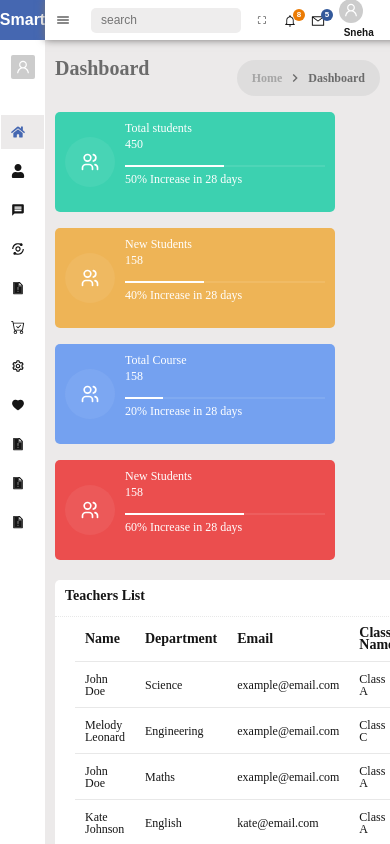
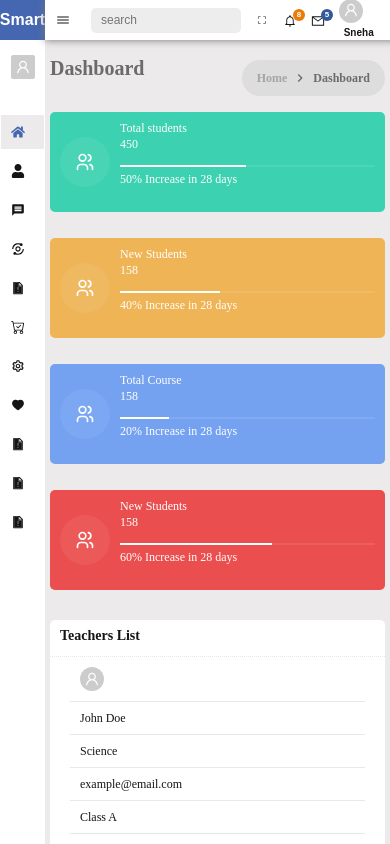
Before and after one commit to melodyLeonard/dashboard-design-task, a React (Create React App) app: page /dashboard in a window 390 px wide. Built offline with nearby package versions, Linux system fonts and the light colour scheme.

Commit message:
made design responsive

```diff
--- a/src/components/cards/colorCards/colorCards.scss
+++ b/src/components/cards/colorCards/colorCards.scss
@@ -5,6 +5,11 @@
     padding: 10px;
     display: flex;
     flex-direction: row;
+
+    @media only screen and (max-width: 500px) {
+        width: 100%;
+        margin-bottom: 10px;
+    }
 
     &.primary {
         background: rgba(78, 138, 242, 0.76);
--- a/src/components/cards/studentPerformanceCard/students-performance.scss
+++ b/src/components/cards/studentPerformanceCard/students-performance.scss
@@ -4,6 +4,12 @@
     background: white;
     border-radius: 5px;
     padding: 10px;
+
+    @media only screen and (max-width: 500px) {
+        width: 100%;
+        margin-bottom: 40px;
+        height: auto;
+    }
 
     .title-students {
         margin-bottom: 0;
--- a/src/components/cards/teacherListCard/TeachersListCard.tsx
+++ b/src/components/cards/teacherListCard/TeachersListCard.tsx
@@ -5,6 +5,8 @@ import { Flex } from '../../layout/Layout';
 import { Lead, Paragraph } from '../../layout/Typography';
 import './teachersList.scss'
 import ActionIcon from '../../icons/ActionIcon';
+import { Avatar } from 'antd';
+import { UserOutlined } from '@ant-design/icons';
 
 interface IProps {
   headerItems: any[];
@@ -19,17 +21,23 @@ const TeachersListCard: FC<IProps> = ({headerItems, tableItems}) => {
 
     <div className="table-wrapper">
       <table className="table">
-        <tr>
+       <thead>
+         <tr>
             {
               headerItems.map((item:string, idx: number) =>
-              <th>
+              <th key={idx}>
                 <Lead className="table-item" key={idx}>{item}</Lead>
               </th>)
             }
         </tr>
-            {
+       </thead>
+            <tbody>
+              {
               tableItems.map((item:any, idx: number) =>
-                <tr className='table-item-row'>
+                <tr key={idx} className='table-item-row'>
+                  <td>
+                     <Avatar size="small" icon={<UserOutlined />} />
+                  </td>
                   <td>
                     <Paragraph className="table-item" key={idx}>{item.name}</Paragraph>
                   </td>
@@ -54,6 +62,7 @@ const TeachersListCard: FC<IProps> = ({headerItems, tableItems}) => {
                 </tr>
                 )
             }
+            </tbody>
       </table>
     </div>
   </div>;
--- a/src/components/cards/teacherListCard/teachersList.scss
+++ b/src/components/cards/teacherListCard/teachersList.scss
@@ -1,9 +1,14 @@
 .teacher-list-container {
-    width: 875px;
+    width: 1050px;
     height: 350px;
+    margin-bottom: 1rem;
     background: white;
     border-radius: 5px;
     padding: 10px 0;
+
+    @media only screen and (max-width: 500px) {
+        height: auto;
+    }
 
     .header {
         padding: 0px 10px;
@@ -14,9 +19,11 @@
         padding: 0px 20px;
         width: 100%;
 
+
         .table {
             width: 100%;
             border-collapse: collapse;
+            table-layout: fixed;
 
             th,
             td {
@@ -26,6 +33,7 @@
 
                 .table-item {
                     margin-bottom: 0;
+                    word-wrap: break-word;
                 }
 
                 .action {
--- a/src/components/sidebar/Sidebar.tsx
+++ b/src/components/sidebar/Sidebar.tsx
@@ -25,8 +25,6 @@ const SideBar:FC<IProps> = ({ children }) => {
   const {pathname} = useLocation();
 
   const actualPath = pathname.split('/');
-
-  console.log(actualPath);
 
   return (
     <>
--- a/src/components/sidebar/sidebar.scss
+++ b/src/components/sidebar/sidebar.scss
@@ -163,7 +163,11 @@
         main {
             margin-top: 40px;
             height: 100%;
-            padding: 20px 10px 10px 10px;
+            padding: 20px 20px 10px 20px;
+
+            @media only screen and (max-width: 600px) {
+                padding: 20px 5px
+            }
 
             .title {
                 font-size: 20px;
--- a/src/index.css
+++ b/src/index.css
@@ -16,3 +16,45 @@ body {
 .ml-1 {
   margin-left: 1rem;
 }
+
+@media screen and (max-width: 500px) {
+
+  table {
+    border: 0;
+  }
+
+  table thead {
+    border: none;
+    clip: rect(0 0 0 0);
+    height: 1px;
+    margin: -1px;
+    overflow: hidden;
+    padding: 0;
+    position: absolute;
+    width: 1px;
+  }
+
+  table tr {
+    border-bottom: 3px solid #ddd;
+    display: block;
+    margin-bottom: .625em;
+  }
+
+  table td {
+    border-bottom: 1px solid #ddd;
+    display: block;
+    font-size: .8em;
+    text-align: right;
+  }
+
+  table td::before {
+    content: attr(data-label);
+    float: left;
+    font-weight: bold;
+    text-transform: uppercase;
+  }
+
+  table td:last-child {
+    border-bottom: 0;
+  }
+}
--- a/src/views/home/data.tsx
+++ b/src/views/home/data.tsx
@@ -37,6 +37,7 @@ export const cardData= [
 
 export const table = {
     headerItems: [
+        '#',
         'Name',
         'Department',
         'Email',
```
